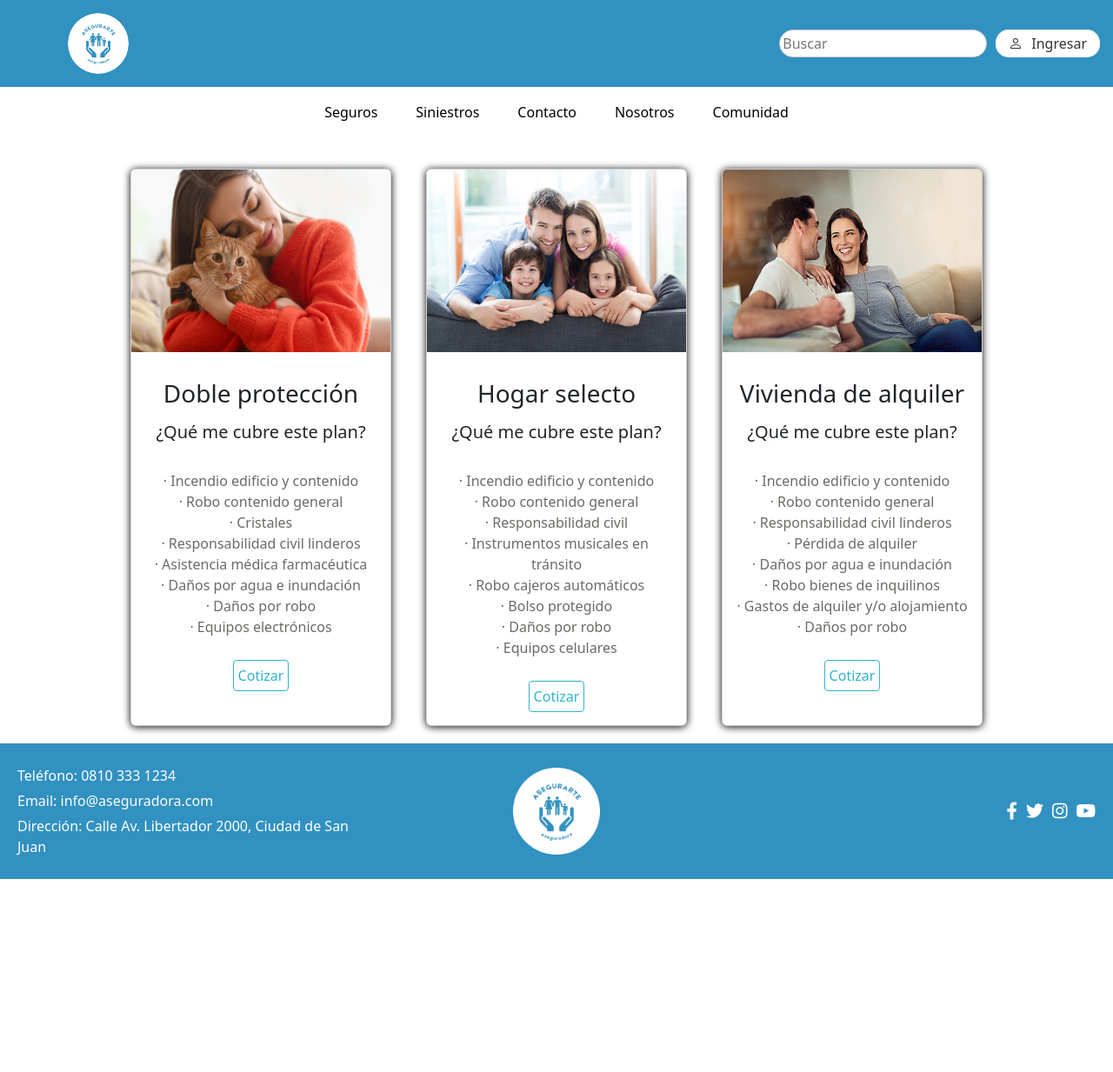
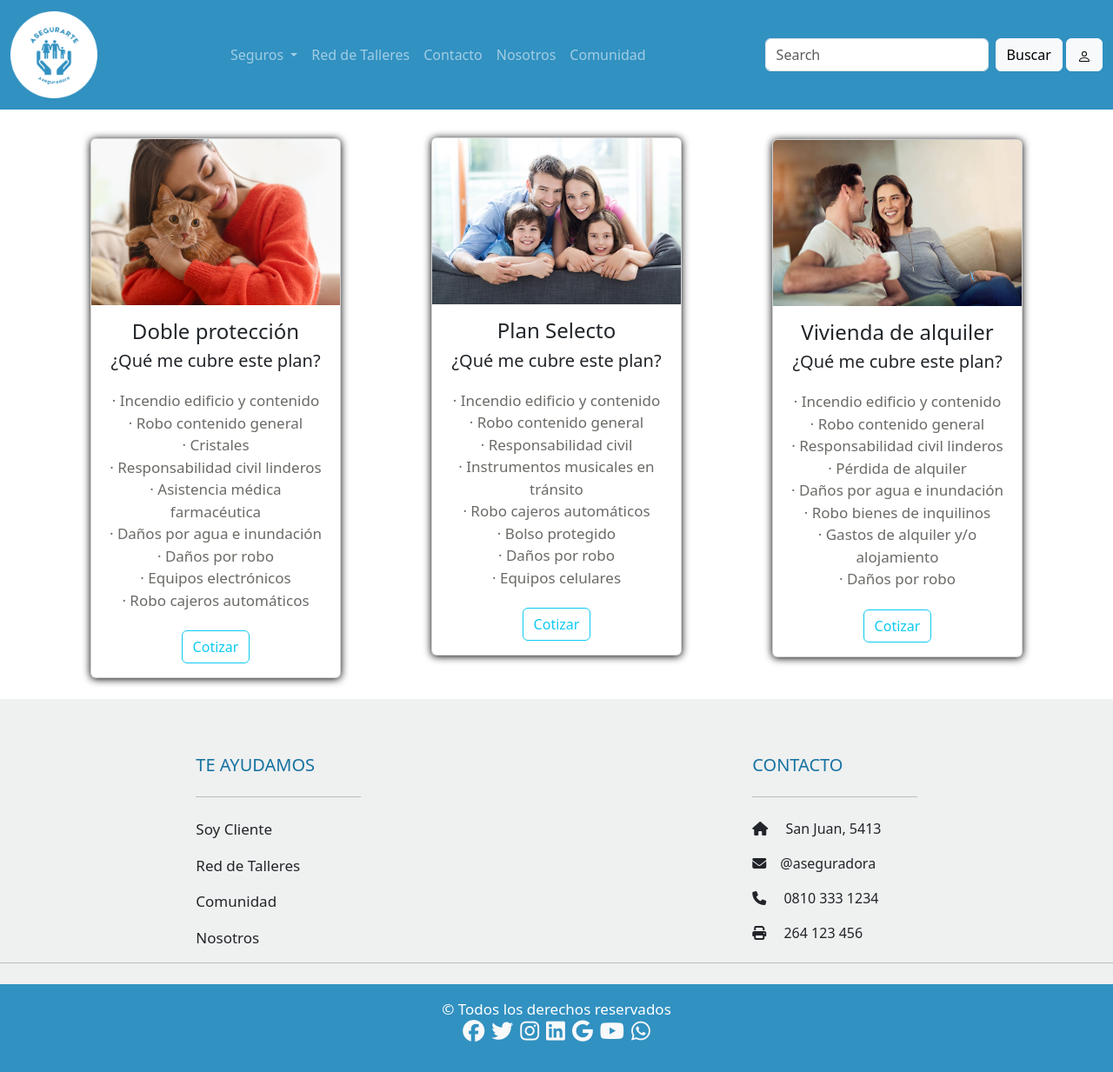
Before and after one commit to pamelacarla/pamelacarla.github.io, a plain HTML site: page Hogar.html in a window 1280 px wide. Shown: the whole page at 87% size. Before the commit the page ends 1011 px from the top, so only its background shows below. Drawn offline with nearby package versions, Linux system fonts and the light colour scheme; files that its build step writes are made by us from their sources.

Commit message:
Add files via upload

```diff
--- a/Hogar.html
+++ b/Hogar.html
@@ -1,73 +1,74 @@
-<!DOCTYPE html>
-<html lang="es">
+<!doctype html>
+<html lang="en">
   <head>
-  <meta charset="UTF-8">
-  <meta name="viewport" content="width=device-width, initial-scale=1.0">
-  <link rel="stylesheet" href="estilos.css">
-  <link rel="stylesheet" href="https://cdnjs.cloudflare.com/ajax/libs/font-awesome/6.2.1/css/all.min.css">
+    <meta charset="utf-8">
+    <meta name="viewport" content="width=device-width, initial-scale=1">
+    <title>Hogar</title>
     <link rel="icon" type="image/vnd.icon" href="img/favicon.ico">
-  <title>Hogar</title>
     <link href="https://cdn.jsdelivr.net/npm/bootstrap@5.3.2/dist/css/bootstrap.min.css" rel="stylesheet" integrity="sha384-T3c6CoIi6uLrA9TneNEoa7RxnatzjcDSCmG1MXxSR1GAsXEV/Dwwykc2MPK8M2HN" crossorigin="anonymous">
-  <script src="https://cdn.jsdelivr.net/npm/bootstrap@5.3.2/dist/js/bootstrap.bundle.min.js"></script>
+    <script src="https://cdn.jsdelivr.net/npm/@popperjs/core@2.11.8/dist/umd/popper.min.js" integrity="sha384-I7E8VVD/ismYTF4hNIPjVp/Zjvgyol6VFvRkX/vR+Vc4jQkC+hVqc2pM8ODewa9r" crossorigin="anonymous"></script>
+    <link rel="stylesheet" href="https://cdnjs.cloudflare.com/ajax/libs/font-awesome/6.5.0/css/all.min.css" integrity="sha512-Avb2QiuDEEvB4bZJYdft2mNjVShBftLdPG8FJ0V7irTLQ8Uo0qcPxh4Plq7G5tGm0rU+1SPhVotteLpBERwTkw==" crossorigin="anonymous" referrerpolicy="no-referrer" />
+    <link rel="stylesheet" href="text.css">
   </head>
   <body>
 
-  <!--- Barra de navegación --->
+              <!--- Navbar --->
 
-  <header class="header-top">
-    <div class="logo-and-search">
-      <div class="logo">
-        <img src="img/logo.png" alt="Logo de la aseguradora">
-      </div>
-      <div class="search">
-        <input type="text" placeholder="Buscar">
-        <button class="account-button">
+    <nav class="navbar navbar-expand-lg navbar-dark" style="background: #3191c1;">
+      <div class="container-fluid">
+        <a class="navbar-brand" href="#"><img src="img/logo.png" style="width: 100px;"></a>
+        <button class="navbar-toggler" type="button" data-bs-toggle="collapse" data-bs-target="#navbarSupportedContent" aria-controls="navbarSupportedContent" aria-expanded="false" aria-label="Toggle navigation">
+          <span class="navbar-toggler-icon"></span>
+        </button>
+        <div class="collapse navbar-collapse" id="navbarSupportedContent">
+          <ul class="navbar-nav mx-auto mb-2 mb-lg-0">
+            <li class="nav-item dropdown">
+              <a class="nav-link dropdown-toggle" href="index.html">Seguros
+              </a>
+              <ul class="dropdown-menu colorbarra">
+                <li><a class="dropdown-item letra " href="Auto.html">Auto</a></li>
+                <li><a class="dropdown-item letra " href="Moto.html">Moto</a></li>
+                <li><a class="dropdown-item letra " href="Hogar.html">Hogar</a></li>
+                <li><a class="dropdown-item letra " href="Vida.html">Vida</a></li>
+                <li><a class="dropdown-item letra " href="Accidentes Personales.html">Accidentes Personales</a></li>
+              </ul>
+            </li>
+            <li class="nav-item dropdown">
+              <a class="nav-link" href="Red deTalleres.html">Red de Talleres</a>
+            </li>
+            <li class="nav-item">
+              <a class="nav-link" aria-current="page" href="Contacto.html">Contacto</a>
+            </li>
+            <li class="nav-item">
+              <a class="nav-link" href="Nosotros.html">Nosotros</a>
+            </li>
+            <li class="nav-item">
+              <a class="nav-link" href="Comunidad.html">Comunidad</a>
+            </li>
+          </ul>
+          <form class="d-flex" role="Buscar">
+            <input class="form-control me-2" type="search" placeholder="Search" aria-label="Search">
+            <button class="btn btn-light" type="submit">Buscar</button>&nbsp;
+            <a href="Cliente.html" class="btn btn-light" id="iconButton">
               <svg xmlns="http://www.w3.org/2000/svg" width="16" height="16" fill="currentColor" class="bi bi-person" viewBox="0 0 16 16">
-            <path d="M8 8a3 3 0 1 0 0-6 3 3 0 0 0 0 6m2-3a2 2 0 1 1-4 0 2 2 0 0 1 4 0m4 8c0 1-1 1-1 1H3s-1 0-1-1 1-4 6-4 6 3 6 4m-1-.004c-.001-.246-.154-.986-.832-1.664C11.516 10.68 10.289 10 8 10c-2.29 0-3.516.68-4.168 1.332-.678.678-.83 1.418-.832 1.664z"/></svg>
-          <span class="person-icon"></span> <a class="form" href="Cliente.html" target="_blank">Ingresar</a>
-        </button>
+                <path d="M8 8a3 3 0 1 0 0-6 3 3 0 0 0 0 6m2-3a2 2 0 1 1-4 0 2 2 0 0 1 4 0m4 8c0 1-1 1-1 1H3s-1 0-1-1 1-4 6-4 6 3 6 4m-1-.004c-.001-.246-.154-.986-.832-1.664C11.516 10.68 10.289 10 8 10c-2.29 0-3.516.68-4.168 1.332-.678.678-.83 1.418-.832 1.664z"/>
+              </svg>
+            </a>
+          </form>
         </div>
       </div>
-  </header>
-
-  <header class="header-bottom">
-    <nav>
-      <ul>
-        <li><a href="index.html">Seguros</a>
-          <ul class="submenu">
-            <li><a href="Auto.html">Auto</a></li>
-            <li><a href="Moto.html">Moto</a></li>
-            <li><a href="Hogar.html">Hogar</a></li>
-            <li><a href="Vida.html">Vida</a></li>
-            <li><a href="Accidentes personales.html">Accidentes Personales</a></li>
-          </ul>
-        </li>
-        <li><a href="#">Siniestros</a>
-          <ul class="submenu">
-            <li><a href="Soy cliente.html">Soy Cliente</a></li>
-            <li><a href="Buscador de talleres.html">Red de Talleres</a></li>
-          </ul>
-        </li>
-        <li><a href="Contactos.html">Contacto</a></li>
-        <li><a href="Nosotros.html">Nosotros</a></li>
-        <li><a href="Comunidad.html">Comunidad</a></li>
-      </ul>
-    </nav>
-
-  </header>
+    </nav>&nbsp;
 
           <!--- Planes de Autos --->
 
-  <div id="carouselExampleCaptions" class="carousel slide" data-bs-ride="carousel"></div>
-    <div class="container">
-        <div class="card">
-            <figure>
-                <img src="img/proteccion.jpg" alt="Seguro de auto">
-            </figure>
-            <div class="contenido">
-                <h3>Doble protección</h3>
-                <h5>¿Qué me cubre este plan?</h5> <br>
-                <p>· Incendio edificio y contenido <br>
+     <div class="contenidos">
+    <div class="card" style="width: 18rem;margin-top: 9px;">
+      <img src="img/proteccion.jpg" class="card-img-top" alt="...">
+      <div class="card-body">
+        <h4 class="card-title">Doble protección</h4>
+        <h5>¿Qué me cubre este plan?</h5>
+        <p class="card-text">
+          · Incendio edificio y contenido <br>
           · Robo contenido general <br>
           · Cristales <br>
           · Responsabilidad civil linderos <br>
@@ -75,18 +76,19 @@
           · Daños por agua e inundación<br>
           · Daños por robo<br>
           · Equipos electrónicos<br>
+          · Robo cajeros automáticos <br>
         </p>
-                <a href="Planes.html">Cotizar</a>
+        <a href="Cotizar.html" class="btn btn-outline-info">Cotizar</a>
       </div>
     </div>
-        <div class="card">
-            <figure>
-                <img src="img/familia.jpg" alt="Servicio de Grúa">
-            </figure>
-            <div class="contenido">
-                <h3>Hogar selecto</h3>
-                <h5>¿Qué me cubre este plan?</h5> <br>
-                <p>· Incendio edificio y contenido <br>
+
+    <div class="card" style="width: 18rem;margin-top: 8px;">
+      <img src="img/familia.jpg" class="card-img-top" alt="...">
+      <div class="card-body">
+        <h4 class="card-title">Plan Selecto</h4>
+        <h5>¿Qué me cubre este plan?</h5>
+        <p class="card-text">
+          · Incendio edificio y contenido <br>
           · Robo contenido general <br>
           · Responsabilidad civil <br>
           · Instrumentos musicales en tránsito <br>
@@ -95,108 +97,85 @@
           · Daños por robo <br>
           · Equipos celulares <br>
        </p>
-                <a href="Planes.html">Cotizar</a>
+        <a href="Cotizar.html" class="btn btn-outline-info">Cotizar</a>
       </div>
     </div>
-        <div class="card">
-            <figure>
-                <img src="img/alquier.jpg" alt="Mecánico">
-            </figure>
-            <div class="contenido">
-                <h3>Vivienda de alquiler</h3>
-                <h5>¿Qué me cubre este plan?</h5> <br>
-                <p>· Incendio edificio y contenido <br>
+
+    <div class="card" style="width: 18rem;margin-top: 10px;">
+      <img src="img/alquier.jpg" class="card-img-top" alt="...">
+      <div class="card-body">
+        <h4 class="card-title">Vivienda de alquiler</h4>
+        <h5>¿Qué me cubre este plan?</h5>
+        <p class="card-text">
+          · Incendio edificio y contenido <br>
           · Robo contenido general <br>
           · Responsabilidad civil linderos <br>
           · Pérdida de alquiler <br>
           · Daños por agua e inundación <br>
           · Robo bienes de inquilinos <br>
           · Gastos de alquiler y/o alojamiento <br>
-                   · Daños por robo <br>
+          · Daños por robo
         </p>
-                <a href="Planes.html">Cotizar</a>
+        <a href="Cotizar.html" class="btn btn-outline-info">Cotizar</a>
+      </div>
+    </div>
+  </div>&nbsp;
+
+          <!--- Footer --->
+
+          <footer class="bg-custom-footer text-dark pt-5 pb-0">
+            <div class="container-fluid text-center text-md-start">
+              <div class="row text-center text-md-start">
+                <div class="col-md-2 col-lg-2 col-xl-2 mx-auto mt-3">
+                  <h5 class="text-uppercase mb-4 font-weight-bold titulo">Te ayudamos</h5>
+                  <hr class="mb-4">
+                  <p><a href="Cliente.html" class="text-dark">Soy Cliente</a></p>
+                  <p><a href="Red deTalleres.html" class="text-dark">Red de Talleres</a></p>
+                  <p><a href="Comunidad.html" class="text-dark">Comunidad</a></p>
+                  <p><a href="Nosotros.html" class="text-dark">Nosotros</a></p>
+                </div>
+
+                <div class="col-md-2 col-lg-2 col-xl-2 mx-auto mt-3">
+                  <h5 class="text-uppercase mb-4 font-weight-bold titulo">Contacto</h5>
+                  <hr class="mb-4">
+                  <p><li class="fas fa-home me-3"></li> San Juan, 5413</p>
+                  <p><li class="fas fa-envelope me-3"></li>@aseguradora</p>
+                  <p><li class="fas fa-phone me-3"></li> 0810 333 1234</p>
+                  <p><li class="fas fa-print me-3"></li> 264 123 456</p>
+                </div>
+                <hr class="mb-4">
+
+                <div class="col-12 text-center py-3" style="background: #3191c1; color: white;">
+                  <p class="mb-0">© Todos los derechos reservados</p>
+                  <ul class="list-unstyled list-inline d-flex justify-content-center">
+                    <li class="list-inline-item">
+                      <a href="https://www.facebook.com/" class="text-light"> <i class="fab fa-facebook"></i></a>
+                    </li>
+                    <li class="list-inline-item">
+                      <a href="https://twitter.com/?lang=es" class="text-light"> <i class="fab fa-twitter"></i></a>
+                    </li>
+                    <li class="list-inline-item">
+                      <a href="https://www.instagram.com/" class="text-light"> <i class="fab fa-instagram"></i></a>
+                    </li>
+                    <li class="list-inline-item">
+                      <a href="https://www.linkedin.com/" class="text-light"> <i class="fab fa-linkedin"></i></a>
+                    </li>
+                    <li class="list-inline-item">
+                      <a href="https://www.google.com.ar/?hl=es" class="text-light"> <i class="fab fa-google"></i></a>
+                    </li>
+                    <li class="list-inline-item">
+                      <a href="https://www.youtube.com/" class="text-light"> <i class="fab fa-youtube"></i></a>
+                    </li>
+                    <li class="list-inline-item">
+                      <a href="https://www.whatsapp.com/ " class="text-light"> <i class="fab fa-whatsapp"></i></a>
+                    </li>
+                  </ul>
                 </div>
               </div>
             </div>
+          </footer>
 
 
-  <!--- Footer --->
-
-  <style>
-  .footer {
-   background-color: #3191c1;
-   color: #fff;
-   padding: 20px;
-   text-align: center;
-   display: flex;
-   align-items: center;
-   justify-content: space-between;
-  }
-
-  .logos {
-   flex: 1;
-   text-align: center;
-  }
-
-  .logos img {
-   max-width: 100px;
-   display: block;
-   margin: 0 auto;
-  }
-
-  .contact-info {
-   flex: 1;
-   text-align: left;
-  }
-
-  .contact-info p {
-   margin: 5px 0;
-   color: #fff;
-  }
-
-  .social-icons {
-   flex: 1;
-   display: flex;
-   justify-content: flex-end;
-   font-size: 20px;
-  }
-
-  .social-icons a {
-   color: #fff;
-   text-decoration: none;
-   margin-left: 10px;
-  }
-
-  .social-icons a:first-child {
-   margin-left: 0;
-  }
-    </style>
-
-    <footer class="footer">
-      <div class="contact-info">
-        <p>Teléfono: 0810 333 1234</p>
-        <p>Email: info@aseguradora.com</p>
-        <p>Dirección: Calle Av. Libertador 2000, Ciudad de San Juan</p>
-      </div>
-      <div class="logos">
-        <img src="img/logo.png" alt="Logo de la aseguradora">
-      </div>
-      <div class="social-icons">
-        <a href="https://www.facebook.com/" target="_blank"><i class="fab fa-facebook-f"></i></a>
-        <a href="https://twitter.com/?lang=es" target="_blank"><i class="fab fa-twitter"></i></a>
-        <a href="https://www.instagram.com/" target="_blank"><i class="fab fa-instagram"></i></a>
-        <a href="https://www.youtube.com/" target="_blank"><i class="fab fa-youtube"></i></a>
-      </div>
-    </footer>
-
            <script src="https://cdn.jsdelivr.net/npm/bootstrap@5.3.2/dist/js/bootstrap.bundle.min.js" integrity="sha384-C6RzsynM9kWDrMNeT87bh95OGNyZPhcTNXj1NW7RuBCsyN/o0jlpcV8Qyq46cDfL" crossorigin="anonymous"></script>
-  <script>
-    const myCarousel = document.getElementById('carouselExampleCaptions');
-    const carousel = new bootstrap.Carousel(myCarousel, {
-      interval: 5000,
-      wrap: true
-    });
-  </script>
-
           </body>
         </html>
```
Lines whose indentation alone changed are shown as unchanged.
